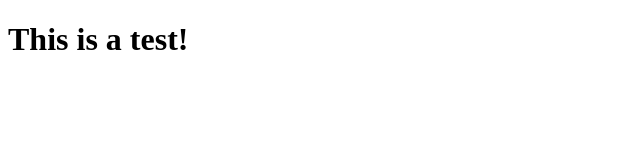
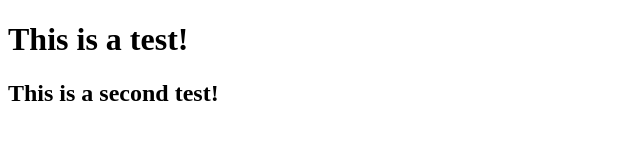
Before and after one commit to ScuffedItalian/ScuffedItalian.github.io, a plain HTML site: page index.html in a window 1280 px wide. Shown: the whole page, without its empty margins (0-640 px from the left). Drawn offline with Linux system fonts and the light colour scheme.

Commit message:
2nd edit

```diff
--- a/index.html
+++ b/index.html
@@ -8,5 +8,6 @@
 </head>
 <body>
     <h1>This is a test!</h1>
+    <h2>This is a second test!</h2>
 </body>
 </html>
```
